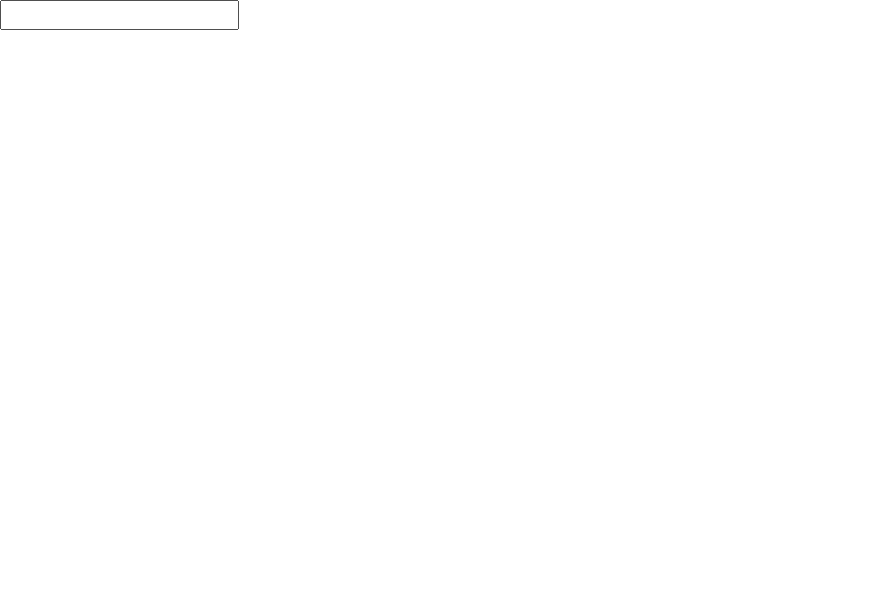
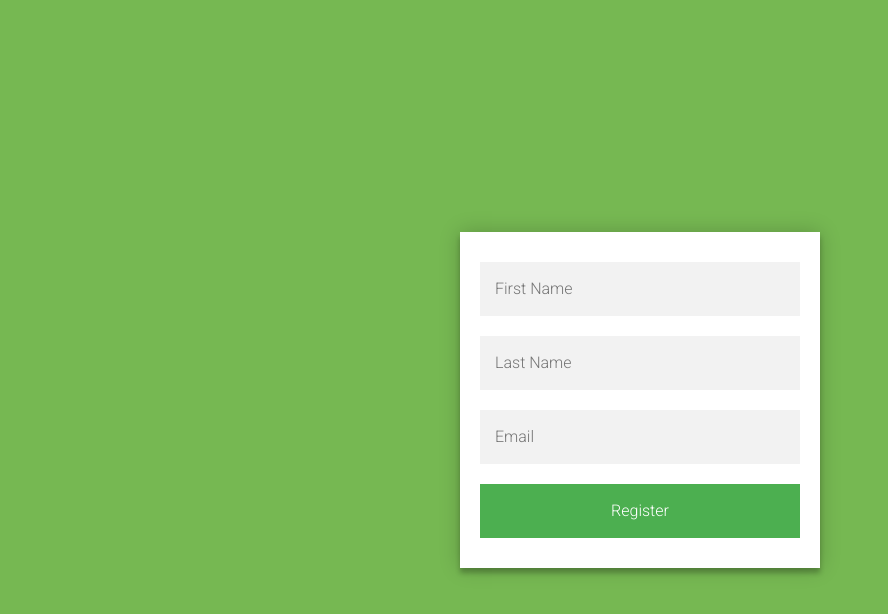
Before and after one commit to gholamreza-hasnzade/learning-reactjs, a React (Create React App) app: page / in a window 1280 px wide. Shown: the top 614 px of the page, without its empty margins (0-888 px from the left). Built offline with nearby package versions, Linux system fonts and the light colour scheme.

Commit message:
valdtion form value

```diff
--- /dev/null
+++ b/src/class-components/form-valdtion/Form.css
@@ -0,0 +1,65 @@
+@import url(https://fonts.googleapis.com/css?family=Roboto:300);
+
+body {
+  background: #76b852 !important;
+  display: flex;
+  min-height: 100vh;
+  justify-content: center;
+  align-items: center;
+}
+
+.form-container {
+  width: 360px;
+  background-color: white;
+  margin: auto;
+  box-shadow: 0 0 20px 0 rgba(0, 0, 0, 0.2), 0 5px 5px 0 rgba(0, 0, 0, 0.24);
+  padding: 10px;
+}
+
+.register-form {
+  display: flex;
+  flex-direction: column;
+  justify-content: space-evenly;
+  padding: 10px;
+}
+
+.success-message {
+  font-family: "Roboto", sans-serif;
+  background-color: #3f89f8;
+  padding: 15px;
+  color: white;
+}
+
+.form-field {
+  margin: 10px 0 10px 0;
+  padding: 15px;
+  font-size: 16px;
+  border: 0;
+  font-family: "Roboto", sans-serif;
+}
+
+span {
+  font-family: "Roboto", sans-serif;
+  font-size: 14px;
+  color: red;
+  margin-bottom: 15px;
+}
+
+input {
+  background: #f2f2f2;
+}
+
+.error {
+  border-style: solid;
+  border: 2px solid #ffa4a4;
+}
+
+button {
+  background: #4caf50;
+  color: white;
+  cursor: pointer;
+}
+
+button:disabled {
+  cursor: default;
+}
--- /dev/null
+++ b/src/class-components/form-valdtion/index.js
@@ -0,0 +1,94 @@
+import React, { Component } from "react";
+
+import "./Form.css";
+class FormValdtion extends Component {
+    constructor() {
+        super();
+        this.state = {
+            firstNameData: "",
+            lastNameData: "",
+            emailData: "",
+            submitted: false,
+            allValid: false,
+        };
+    }
+    handleChange(evt, field) {
+        console.log(evt.target.value, field);
+        // check it out: we get the evt.target.name (which will be either "email" or "password")
+        // and use it to target the key on our `state` object with the same name, using bracket syntax
+        this.setState({ [field]: evt.target.value });
+    }
+    submitHandler = (e) => {
+        e.preventDefault();
+        this.setState({ submitted: true });
+        // console.log(this.state.firstNameData, this.state.lastNameData);
+    };
+    render() {
+        const { firstNameData, lastNameData, emailData, submitted } =
+            this.state;
+        return (
+            <div className="form-container">
+                <form
+                    className="register-form"
+                    onSubmit={this.submitHandler}
+                    autoComplete="off"
+                >
+                    {/* <div className="success-message">Success! Thank you for registering</div> */}
+                    <input
+                        id="first-name"
+                        className="form-field"
+                        type="text"
+                        placeholder="First Name"
+                        name="firstName"
+                        value={firstNameData}
+                        onChange={(event) =>
+                            this.handleChange(event, "firstNameData")
+                        }
+                    />
+                    {submitted && firstNameData.length === 0 && (
+                        <span id="first-name-error">
+                            Please enter a first name
+                        </span>
+                    )}
+                    <input
+                        id="last-name"
+                        className="form-field"
+                        type="text"
+                        placeholder="Last Name"
+                        name="lastName"
+                        value={lastNameData}
+                        onChange={(event) =>
+                            this.handleChange(event, "lastNameData")
+                        }
+                    />
+                    {submitted && lastNameData.length === 0 && (
+                        <span id="last-name-error">
+                            Please enter a last name
+                        </span>
+                    )}
+                    <input
+                        id="email"
+                        className="form-field"
+                        type="text"
+                        placeholder="Email"
+                        name="email"
+                        value={emailData}
+                        onChange={(event) =>
+                            this.handleChange(event, "emailData")
+                        }
+                    />
+                    {submitted && emailData.length === 0 && (
+                        <span id="email-error">
+                            Please enter an email address
+                        </span>
+                    )}
+                    <button className="form-field" type="submit">
+                        Register
+                    </button>
+                </form>
+            </div>
+        );
+    }
+}
+
+export default FormValdtion;
--- a/src/class-components/index.js
+++ b/src/class-components/index.js
@@ -1,6 +1,7 @@
 import React, { Component } from "react";
-import Rendring from "./rendring/rendring";
-import Form from "./from/Form";
+import FormValdtion from "./form-valdtion";
+//import Rendring from "./rendring/rendring";
+//import Form from "./from/Form";
 //import Notification from "./notification/notification";
 //import Params from "./params/params";
 //import Temp from "./temp/temp";
@@ -15,7 +16,7 @@ class Main extends Component {
     render() {
         return (
             <div>
-               <Form />
+               <FormValdtion />
             </div>
         );
     }
```
